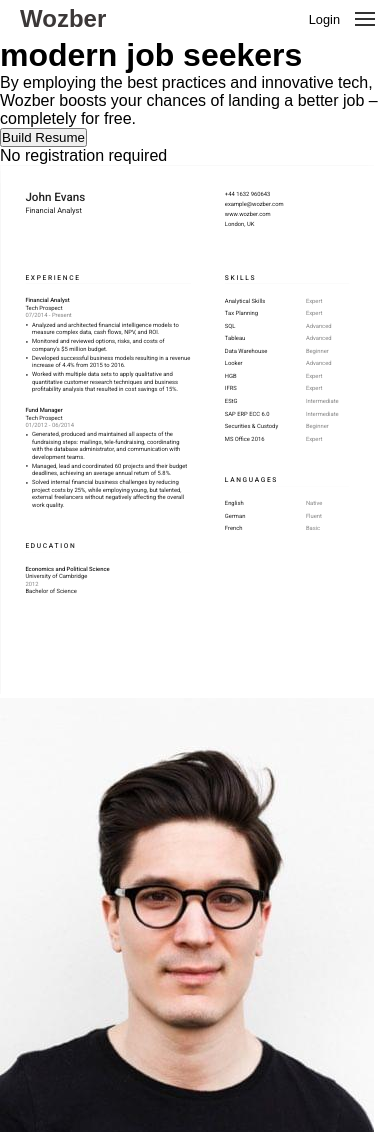
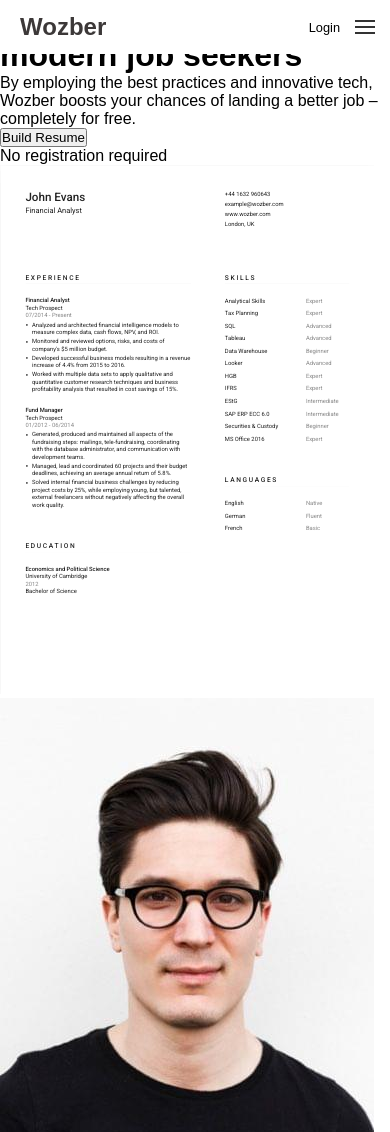
Before and after one commit to Yusufdavid411/wozber, a plain HTML site: page index.html in a window 390 px wide. Shown: the top 1132 px of the page. Drawn offline with nearby package versions, Linux system fonts and the light colour scheme.

Commit message:
monday nav

```diff
--- a/script.js
+++ b/script.js
@@ -32,7 +32,7 @@ for (i = 0; i < acc.length; i++) {
 
 const header = document.querySelector(".navigation");
 window.addEventListener("scroll", function(){
-    header.classList.toggle("sticky", window.scrollY > 50)
+    header.classList.toggle("sticky", window.scrollY > 20)
 })
 
 
--- a/style.css
+++ b/style.css
@@ -32,16 +32,15 @@
   align-items: center;
   justify-content: space-between;
   margin: 0 auto;
-  padding: 5px 20px;
+  padding: 13px 20px ;
   width: 100%;
   left: 0;
   top: 0;
-  border-bottom: 1px solid transparent;
 }
 
 .navigation.sticky {
   z-index: -1;
-  border-bottom: 1px solid rgb(79, 74, 74);
+  box-shadow: 2px 2px 5px rgb(131, 121, 121);
 }
 
 .topnav .navigation a {
@@ -53,6 +52,7 @@
   font-size: 1.5rem;
   font-weight: 550;
   color: rgb(60, 56, 56);
+  z-index: 1;
 }
 
 .topnav .navigation .log_icon {
@@ -60,6 +60,7 @@
   padding-right: 35px;
   align-items: center;
   justify-content: space-between;
+  z-index: 10001;
 }
 
 .topnav .navigation .login_btn {
@@ -113,7 +114,7 @@
   text-align: center;
   transition: all .4s ease;
   margin: 0 auto;
-  z-index: -1;
+  /* z-index: -1; */
   align-items: center;
   height: 100vh;
 }
```
